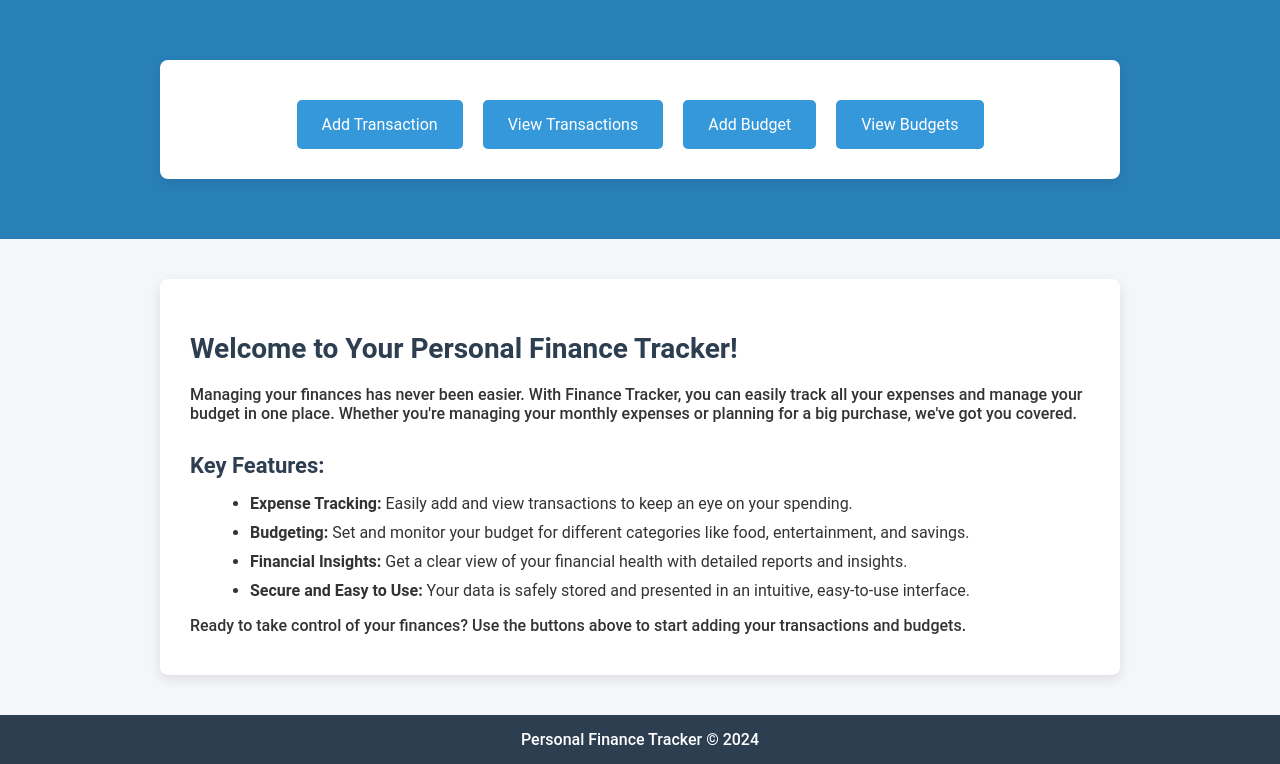
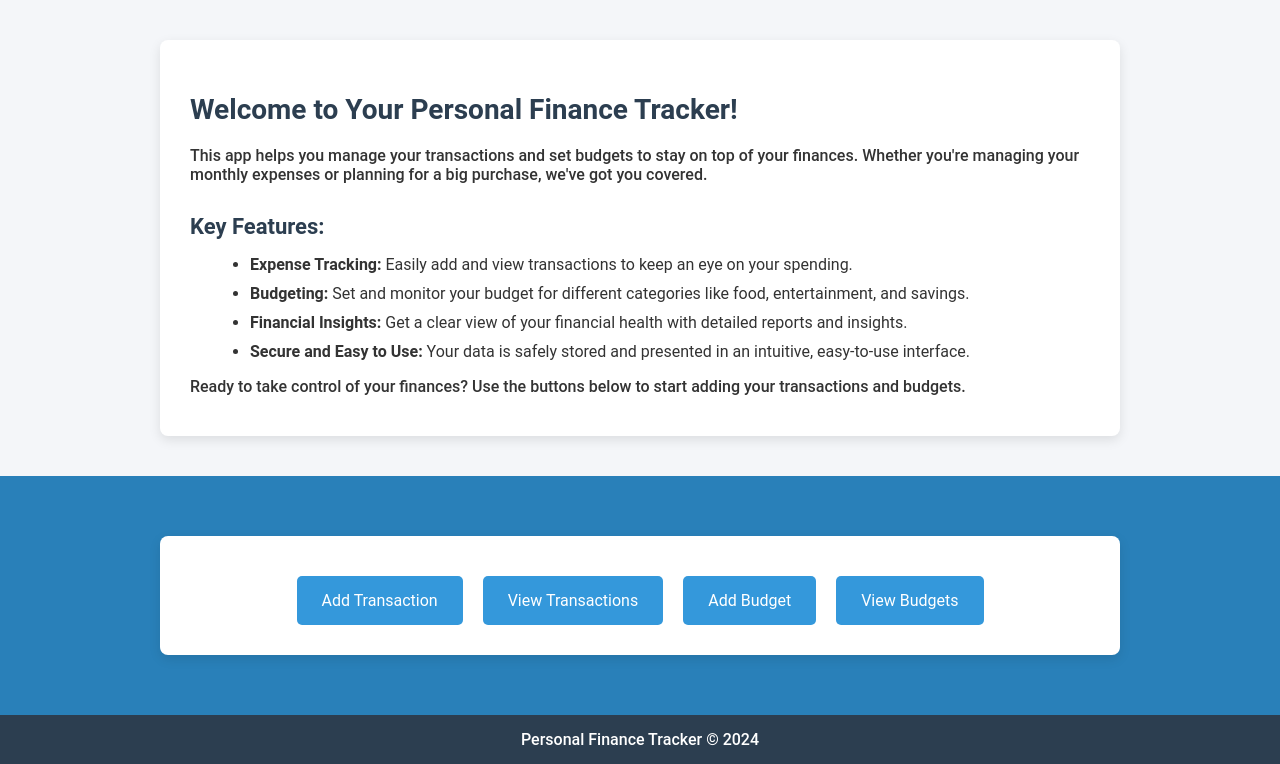
Before and after one commit to TheDude4445/finance-tracker, a Flask app: page / in a window 1280 px wide. Shown: the part 113-877 px from the top of the page. Run offline with Flask 3, Linux system fonts and the light colour scheme.

Commit message:
moved buttons container

```diff
--- a/templates/index.html
+++ b/templates/index.html
@@ -13,6 +13,21 @@
     <p class="tagline">Your personal finance companion to track expenses, budgets, and financial goals.</p>
 </header>
 
+<div class="container">
+    <h2>Welcome to Your Personal Finance Tracker!</h2>
+    <p>This app helps you manage your transactions and set budgets to stay on top of your finances. Whether you're managing your monthly expenses or planning for a big purchase, we've got you covered.</p>
+
+    <h3>Key Features:</h3>
+    <ul>
+        <li><strong>Expense Tracking:</strong> Easily add and view transactions to keep an eye on your spending.</li>
+        <li><strong>Budgeting:</strong> Set and monitor your budget for different categories like food, entertainment, and savings.</li>
+        <li><strong>Financial Insights:</strong> Get a clear view of your financial health with detailed reports and insights.</li>
+        <li><strong>Secure and Easy to Use:</strong> Your data is safely stored and presented in an intuitive, easy-to-use interface.</li>
+    </ul>
+
+    <p>Ready to take control of your finances? Use the buttons below to start adding your transactions and budgets.</p>
+</div>
+
 <section class="cta-buttons">
     <div class="container">
         <a href="/add_transaction" class="button">Add Transaction</a>
@@ -22,21 +37,6 @@
     </div>
 </section>
 
-<div class="container">
-    <h2>Welcome to Your Personal Finance Tracker!</h2>
-    <p>Managing your finances has never been easier. With Finance Tracker, you can easily track all your expenses and manage your budget in one place. Whether you're managing your monthly expenses or planning for a big purchase, we've got you covered.</p>
-
-    <h3>Key Features:</h3>
-    <ul>
-        <li><strong>Expense Tracking:</strong> Easily add and view transactions to keep an eye on your spending.</li>
-        <li><strong>Budgeting:</strong> Set and monitor your budget for different categories like food, entertainment, and savings.</li>
-        <li><strong>Financial Insights:</strong> Get a clear view of your financial health with detailed reports and insights.</li>
-        <li><strong>Secure and Easy to Use:</strong> Your data is safely stored and presented in an intuitive, easy-to-use interface.</li>
-    </ul>
-
-    <p>Ready to take control of your finances? Use the buttons above to start adding your transactions and budgets.</p>
-</div>
-
 <footer>
     <p>Personal Finance Tracker &copy; 2024</p>
 </footer>
```
